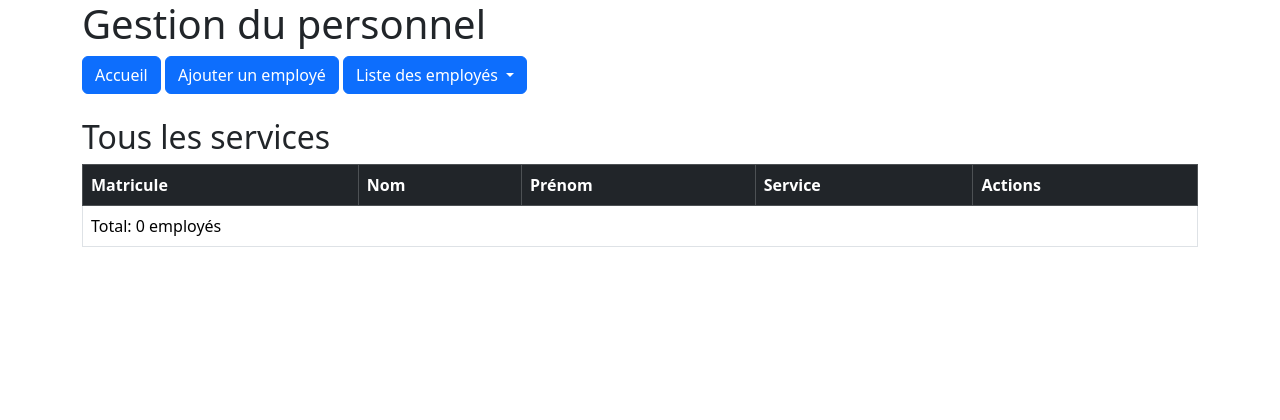
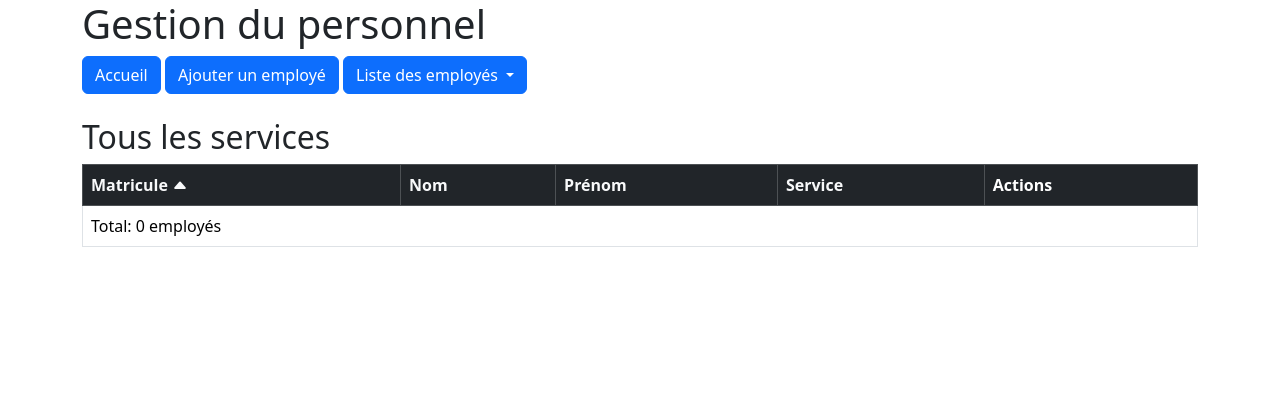
Before and after one commit to leoalmy/Site-Gestion-Personnel-Bootstrap, a PHP site: page /index.php?service=all&page=listeEmployes in a window 1280 px wide. Shown: the top 420 px of the page. Run offline with PHP 8.4, Linux system fonts and the light colour scheme; data that the repository does not hold is empty.

Commit message:
Système de tri par colonne et ajout de confirmation pour la suppression ou la modification d'un employe

```diff
--- a/controleurs/C_consulterEmployes.php
+++ b/controleurs/C_consulterEmployes.php
@@ -18,16 +18,18 @@
         public function action_listeEmployes($codeService)
         {
             $this->controleurMenu->FillData($this->data) ;
+            $orderBy = $_GET['orderBy'] ?? 'emp_matricule';
+            $direction = $_GET['direction'] ?? 'ASC';
             if ($codeService=="all")
             {
             $this->data['leService']=null;
-            $this->data['lesEmployes']=$this->modeleEmploye->GetListe();
+            $this->data['lesEmployes']=$this->modeleEmploye->GetListe($orderBy, $direction);
             }
             else
             {
                 $this->data['leService']=$this->modeleService->GetService($codeService);
                 $this->data['lesEmployes' ]=$this->modeleEmploye
-                    ->GetListeService($codeService);
+                    ->GetListeService($codeService, $orderBy, $direction);
             }
 
             require_once "vues/v_entete.php";
--- /dev/null
+++ b/style/custom.css
@@ -0,0 +1,18 @@
+/* Apply to ALL Bootstrap buttons */
+.btn {
+    transition: all 0.2s ease-in-out; /* smooth animation */
+}
+
+/* Hover effect */
+.btn:hover {
+    transform: scale(1.05);
+}
+
+.table thead th a {
+    text-decoration: none; /* remove underline by default */
+    color: inherit;        /* inherit the white/Bootstrap text color */
+}
+
+.table thead th a:hover {
+    text-decoration: underline; /* show underline only on hover */
+}
--- a/vues/v_entete.php
+++ b/vues/v_entete.php
@@ -7,9 +7,6 @@
     <meta http-equiv="Content-Language" content="fr" />
 
     <meta name="viewport" content="width=device-width, initial-scale=1">
-
-    <?php if(isset($css_file)) echo '<link rel="stylesheet" href="'.$css_file.'">'; ?>
-    <?php if(isset($css_footer)) echo '<link rel="stylesheet" href="'.$css_footer.'">'; ?>
 
     <link
     href="https://cdn.jsdelivr.net/npm/bootstrap@5.3.7/dist/css/bootstrap.min.css"rel="stylesheet"
@@ -21,6 +18,8 @@
     <script src="https://cdn.jsdelivr.net/npm/bootstrap@5.3.7/dist/js/bootstrap.bundle.min.js"
     integrity="sha384-ndDqU®Gzau9q]J11fW4pNL1hNTkCfHzAVBReH9diLvGRem5+R9g2FzA8ZGN95405Q"
     crossorigin="anonymous"></script>
+
+    <link rel="stylesheet" href="style/custom.css">
 
 </head>
 <body>
--- a/vues/v_listeEmployes.php
+++ b/vues/v_listeEmployes.php
@@ -13,7 +13,6 @@
             // Get the current service code if object exists
             $currentService = 'all';
             if (!empty($this->data['leService'])) {
-                // Assuming $this->data['leService'] is a Service object with GetCode()
                 $currentService = $this->data['leService']->GetCode();
             }
 
@@ -27,10 +26,42 @@
     <table class="table table-striped table-bordered">
         <thead class="table-dark">
             <tr>
-                <th>Matricule</th>
-                <th>Nom</th>
-                <th>Prénom</th>
-                <th>Service</th>
+                <th>
+                    <a href="index.php?page=listeEmployes&service=<?php echo urlencode($currentService); ?>&orderBy=emp_matricule&direction=<?php echo ($orderBy === 'emp_matricule' && $direction === 'ASC') ? 'DESC' : 'ASC'; ?>"
+                    class="text-light">
+                        Matricule
+                        <?php if ($orderBy === 'emp_matricule'): ?>
+                            <i class="bi bi-caret-<?php echo ($direction === 'ASC') ? 'up' : 'down'; ?>-fill"></i>
+                        <?php endif; ?>
+                    </a>
+                </th>
+                <th>
+                    <a href="index.php?page=listeEmployes&service=<?php echo urlencode($currentService); ?>&orderBy=emp_nom&direction=<?php echo ($orderBy === 'emp_nom' && $direction === 'ASC') ? 'DESC' : 'ASC'; ?>"
+                    class="text-light">
+                        Nom
+                        <?php if ($orderBy === 'emp_nom'): ?>
+                            <i class="bi bi-caret-<?php echo ($direction === 'ASC') ? 'up' : 'down'; ?>-fill"></i>
+                        <?php endif; ?>
+                    </a>
+                </th>
+                <th>
+                    <a href="index.php?page=listeEmployes&service=<?php echo urlencode($currentService); ?>&orderBy=emp_prenom&direction=<?php echo ($orderBy === 'emp_prenom' && $direction === 'ASC') ? 'DESC' : 'ASC'; ?>"
+                    class="text-light">
+                        Prénom
+                        <?php if ($orderBy === 'emp_prenom'): ?>
+                            <i class="bi bi-caret-<?php echo ($direction === 'ASC') ? 'up' : 'down'; ?>-fill"></i>
+                        <?php endif; ?>
+                    </a>
+                </th>
+                <th>
+                    <a href="index.php?page=listeEmployes&service=<?php echo urlencode($currentService); ?>&orderBy=emp_service&direction=<?php echo ($orderBy === 'emp_service' && $direction === 'ASC') ? 'DESC' : 'ASC'; ?>"
+                    class="text-light">
+                        Service
+                        <?php if ($orderBy === 'emp_service'): ?>
+                            <i class="bi bi-caret-<?php echo ($direction === 'ASC') ? 'up' : 'down'; ?>-fill"></i>
+                        <?php endif; ?>
+                    </a>
+                </th>
                 <th>Actions</th>
             </tr>
         </thead>
--- a/vues/v_modifierEmploye.php
+++ b/vues/v_modifierEmploye.php
@@ -34,6 +34,6 @@
             </select>
         </div>
 
-        <button type="submit" class="btn btn-primary">Enregistrer les modifications</button>
-    </form>
+        <button type="submit" class="btn btn-primary" onclick="return confirm('Voulez-vous vraiment sauvegarder les informations ?')">Enregistrer les modifications</button>
+
 </div>
```
Also changed, not shown: modeles/M_employe.php (+22 -6 lines), vues/v_saisieEmploye.php (+17 -1 lines).
